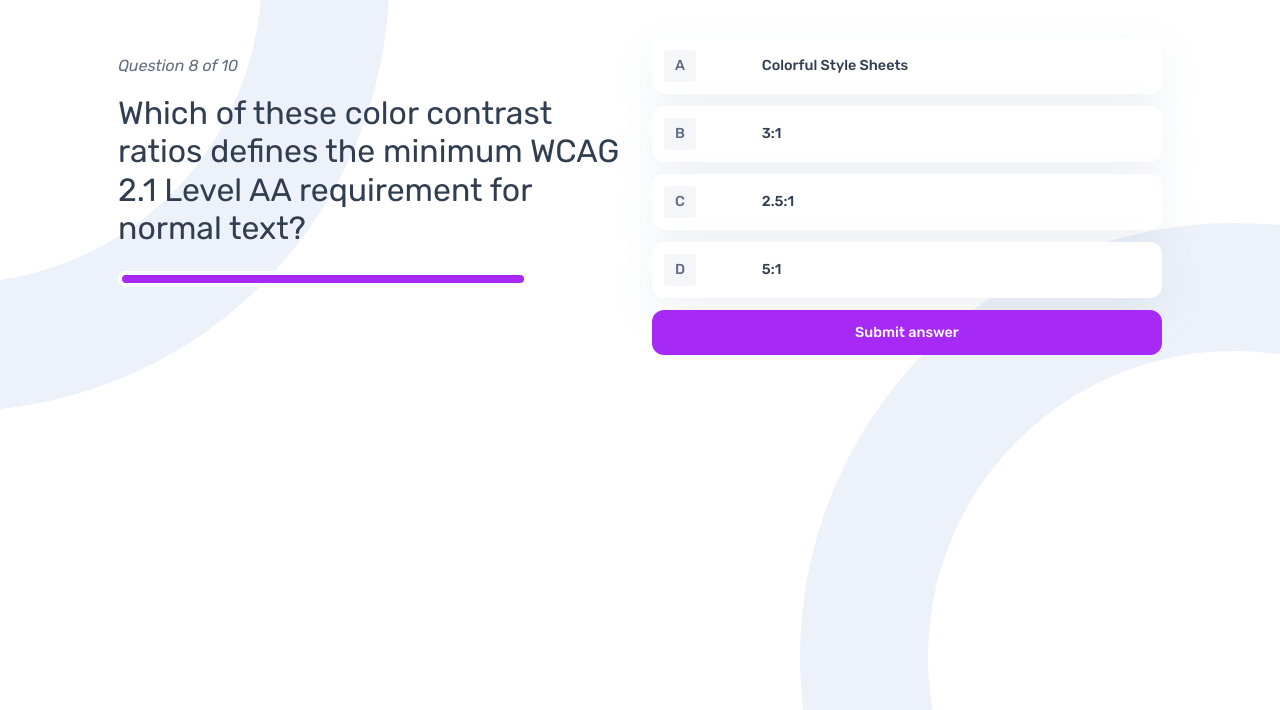
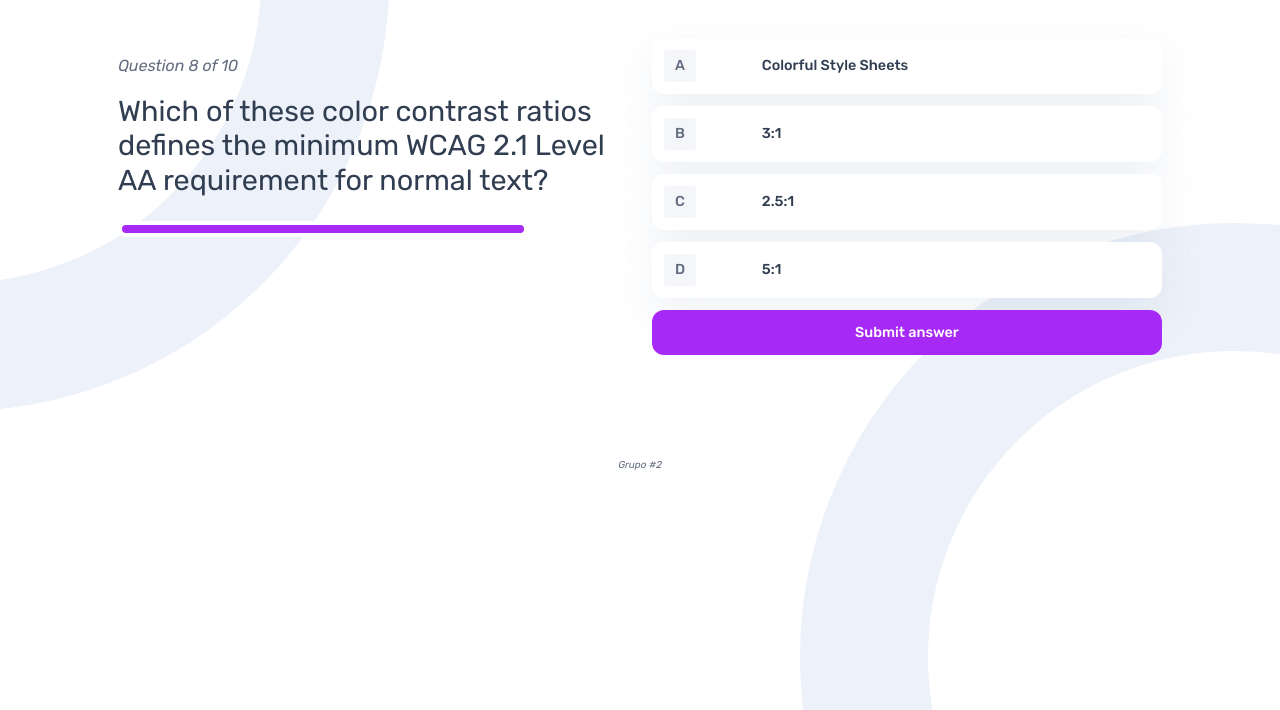
Before and after one commit to DiegoMajano/Quizz, a plain HTML site: page form.html in a window 1280 px wide. Shown: the part 90-800 px from the top of the page. Drawn offline with nearby package versions, Linux system fonts and the light colour scheme.

Commit message:
Maquetacion ordenada, sin VITE e4

```diff
--- a/css/style.css
+++ b/css/style.css
@@ -178,7 +178,7 @@
 /***********************left column - form***********************/
 h2{
     color: var(--text-color);
-    font-size: 32px;
+    font-size: 1.8rem;
     font-weight: 100;
     margin-bottom: 15px;
 }
@@ -246,7 +246,14 @@
 .button-submit:hover{
     background-color: var(--purple-hover);
 }
-
+/******************************Footer*****************************/
+footer {
+    padding-top: 3%;
+    bottom: 0;
+    width: 100%;
+    font-size: 10px;
+    text-align: center;
+}
 
 /**********************MEDIA**********************/
 @media(max-width: 900px){
--- a/form.html
+++ b/form.html
@@ -79,6 +79,9 @@
             </article>
         </section>
     </main>
+    <footer>
+        <p>Grupo #2</p>
+    </footer>
     <script src="https://cdn.jsdelivr.net/npm/bootstrap@5.3.3/dist/js/bootstrap.bundle.min.js" integrity="sha384-YvpcrYf0tY3lHB60NNkmXc5s9fDVZLESaAA55NDzOxhy9GkcIdslK1eN7N6jIeHz" crossorigin="anonymous"></script>
     <script src="javascript/script.js"></script>
 </body>
```
Also changed, not shown: index.html (+3 -3 lines).
